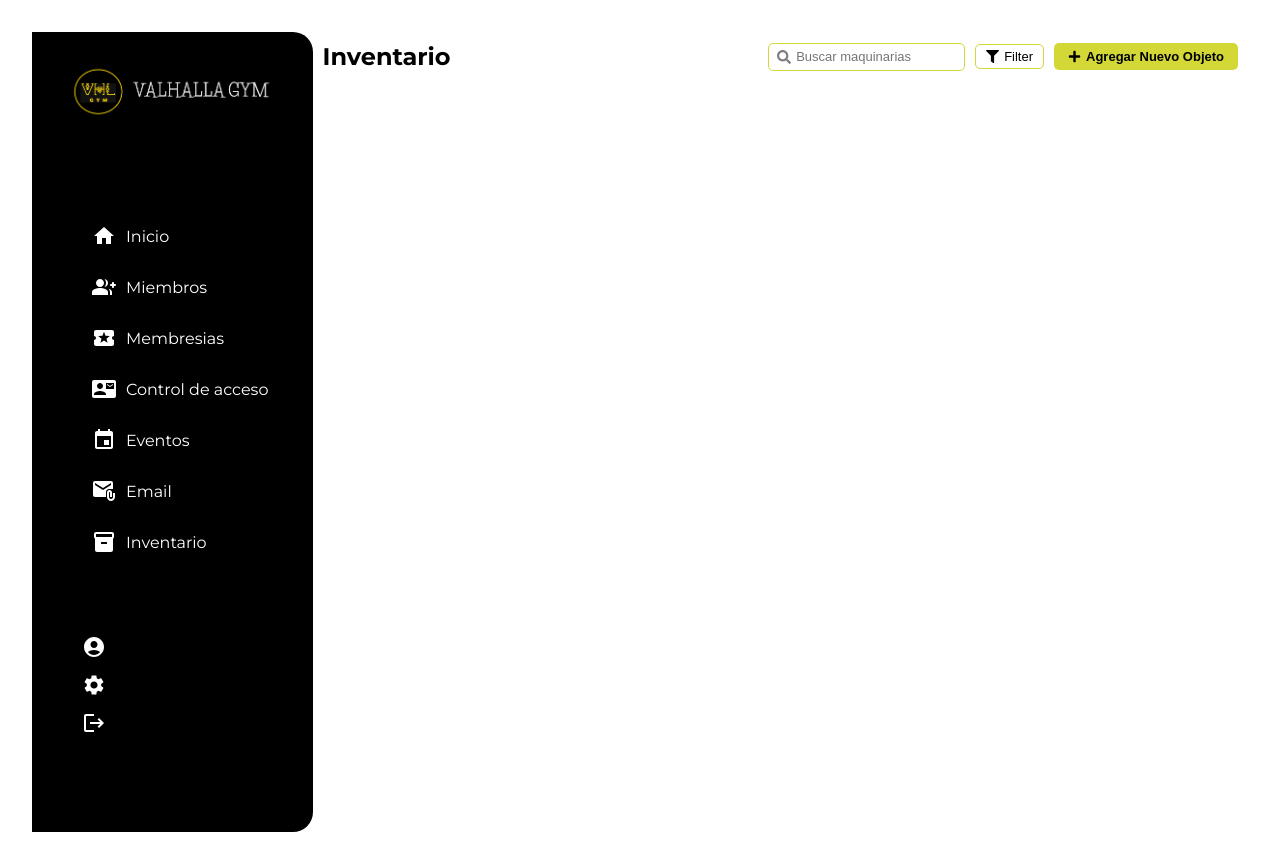
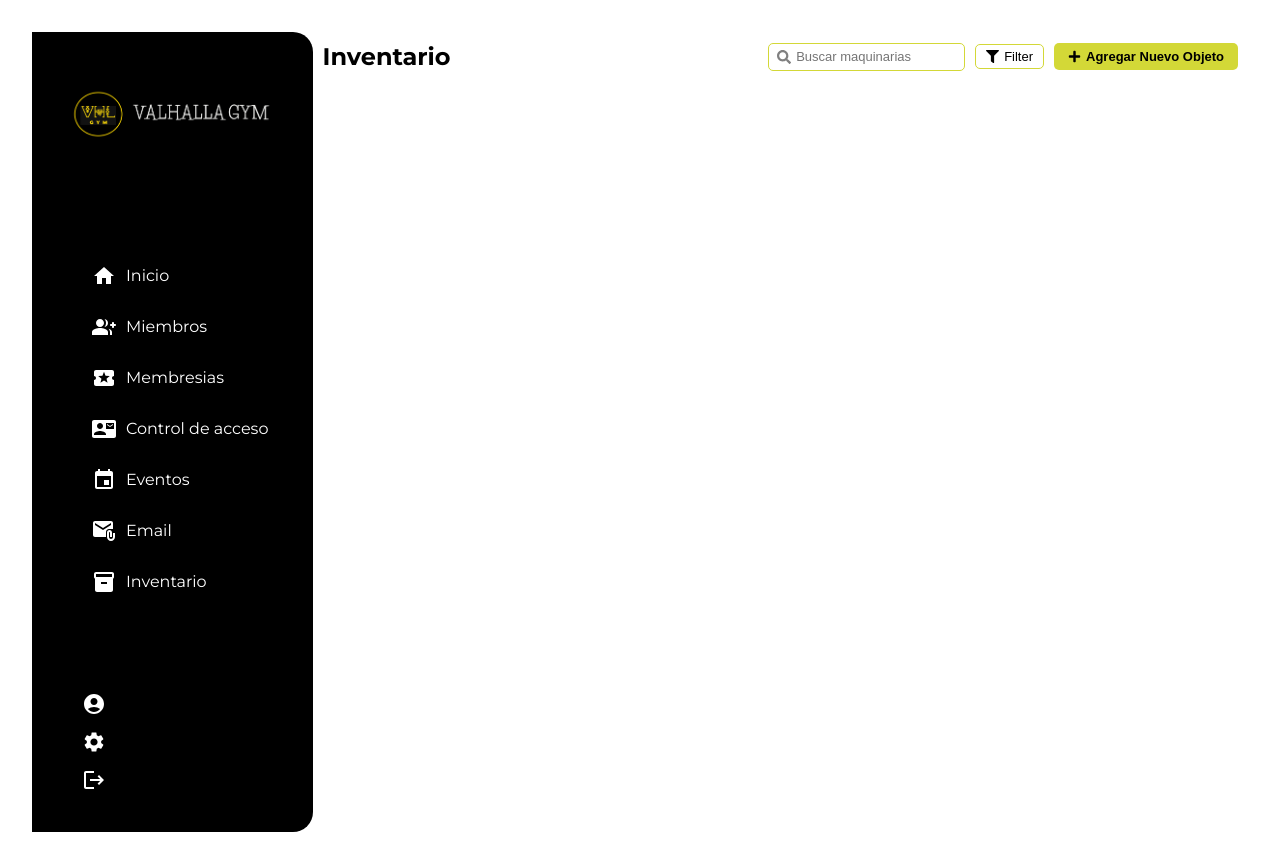
Before and after one commit to pabloocampo1/GymManager-Front-end, a React (Vite) app: page /dashboard/inventario in a window 1280 px wide. Built offline with nearby package versions, Linux system fonts and the light colour scheme.

Commit message:
slidebar responsive media min

```diff
--- a/src/Components/SideBar/SideBar.module.css
+++ b/src/Components/SideBar/SideBar.module.css
@@ -107,7 +107,21 @@
 
   /* 🖥️ Pantallas Grandes (1025px en adelante) */
   @media (min-width: 1025px) {
-    .container {
-      grid-template-columns: repeat(3, 1fr);
+    .container_sideBar{
+      justify-content: space-around;
     }
+    .imageContainer{
+
+      height: 12%;
+
   }
+  .navegationList{
+    height: 50%;
+
+}
+.UtilsSideBar{
+  height: 12%;
+
+}
+
+  }
```
